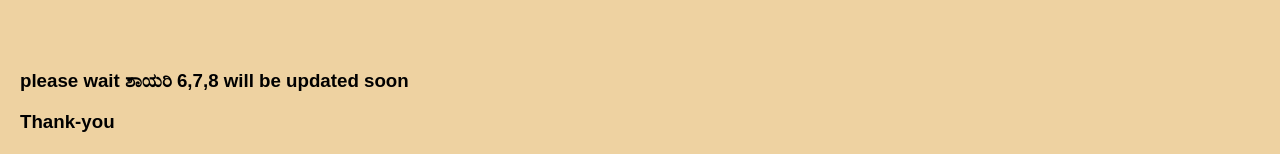
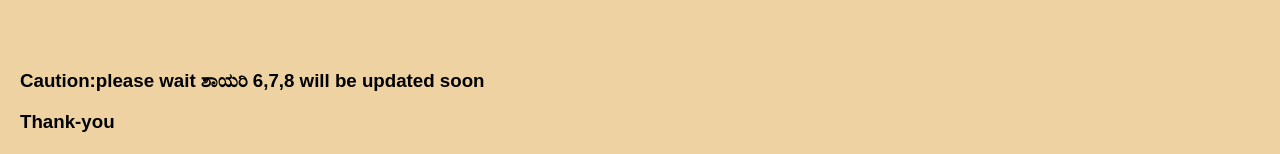
Before and after one commit to shreyas-shiiny/bio, a React (Create React App) app: page / in a window 1280 px wide. Both pictures are taken after a click on the button "Hobbies". Shown: the part 229-383 px from the top of the page. Built offline with nearby package versions, Linux system fonts and the light colour scheme.

Commit message:
Update Hobbies.js

```diff
--- a/src/Components/Hobbies.js
+++ b/src/Components/Hobbies.js
@@ -60,7 +60,7 @@ const Hobbies = () => {
     <div>
       <h1>I have a hidden talent for writing ಕನ್ನಡ ಶಾಯರಿ</h1>
     <br/><br/>
-<h3> please wait ಶಾಯರಿ 6,7,8 will be updated soon  </h3>
+<h3> Caution:please wait ಶಾಯರಿ 6,7,8 will be updated soon  </h3>
     <h3> Thank-you</h3>
       <div>
         <h3>ಶಾಯರಿ 1</h3>
```
